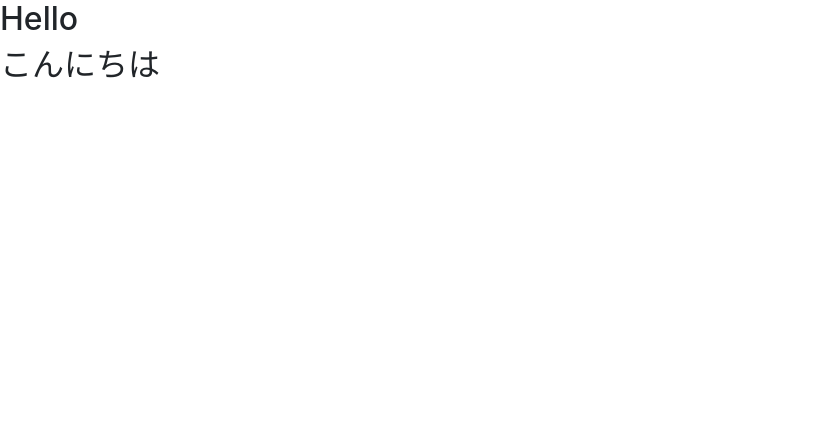
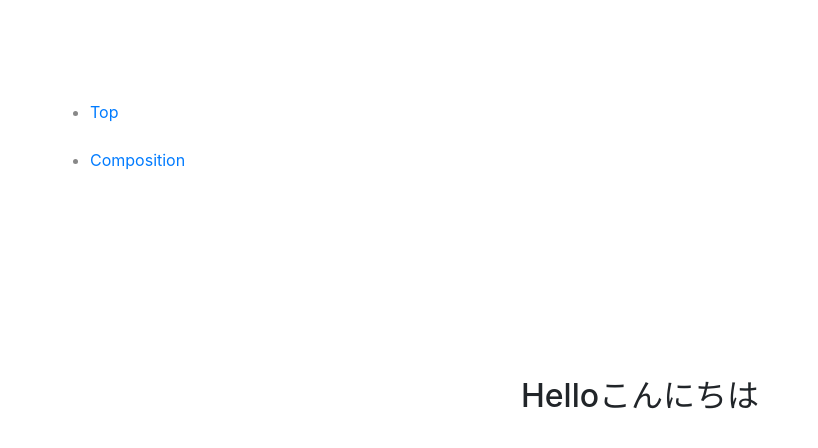
Before and after one commit to YopiNoji/nuxt-typescript-sample, a Nuxt app: page /composition in a window 1280 px wide. Shown: the top 448 px of the page, without its empty margins (0-818 px from the left). Built offline with nearby package versions, Linux system fonts and the light colour scheme.

Commit message:
Add menu layout

```diff
--- /dev/null
+++ b/layouts/menu.vue
@@ -0,0 +1,42 @@
+<template>
+  <div>
+    <nav>
+      <ul>
+        <li><nuxt-link to="/">Top</nuxt-link></li>
+        <li><nuxt-link to="/composition">Composition</nuxt-link></li>
+      </ul>
+    </nav>
+    <nuxt />
+  </div>
+</template>
+
+<style scoped>
+html {
+  font-family: 'Source Sans Pro', -apple-system, BlinkMacSystemFont, 'Segoe UI',
+    Roboto, 'Helvetica Neue', Arial, sans-serif;
+  font-size: 16px;
+  word-spacing: 1px;
+  -ms-text-size-adjust: 100%;
+  -webkit-text-size-adjust: 100%;
+  -moz-osx-font-smoothing: grayscale;
+  -webkit-font-smoothing: antialiased;
+  box-sizing: border-box;
+}
+
+*,
+*:before,
+*:after {
+  box-sizing: border-box;
+  margin: 0;
+}
+nav {
+  position: fixed;
+  top: 100px;
+  left: 50px;
+}
+ul li {
+  position: relative;
+  height: 3em;
+  color: #888;
+}
+</style>
--- a/pages/composition.vue
+++ b/pages/composition.vue
@@ -1,5 +1,5 @@
 <template>
-  <div>
+  <div class="container">
     <h2>{{ state.messageOne }}</h2>
     <h2>{{ messageTwo }}</h2>
   </div>
@@ -9,6 +9,7 @@
 import { defineComponent, reactive, ref } from '@vue/composition-api'
 
 export default defineComponent({
+  layout: 'menu',
   setup() {
     const state = reactive<{ messageOne: string }>({
       messageOne: 'Hello'
@@ -22,3 +23,14 @@ export default defineComponent({
   }
 })
 </script>
+
+<style>
+.container {
+  margin: 0 auto;
+  min-height: 100vh;
+  display: flex;
+  justify-content: center;
+  align-items: center;
+  text-align: center;
+}
+</style>
--- a/pages/index.vue
+++ b/pages/index.vue
@@ -17,6 +17,7 @@ import Logo from '@/components/index/Logo.vue'
 // Only Options API
 
 export default Vue.extend({
+  layout: 'menu',
   components: {
     Logo
   },
```
